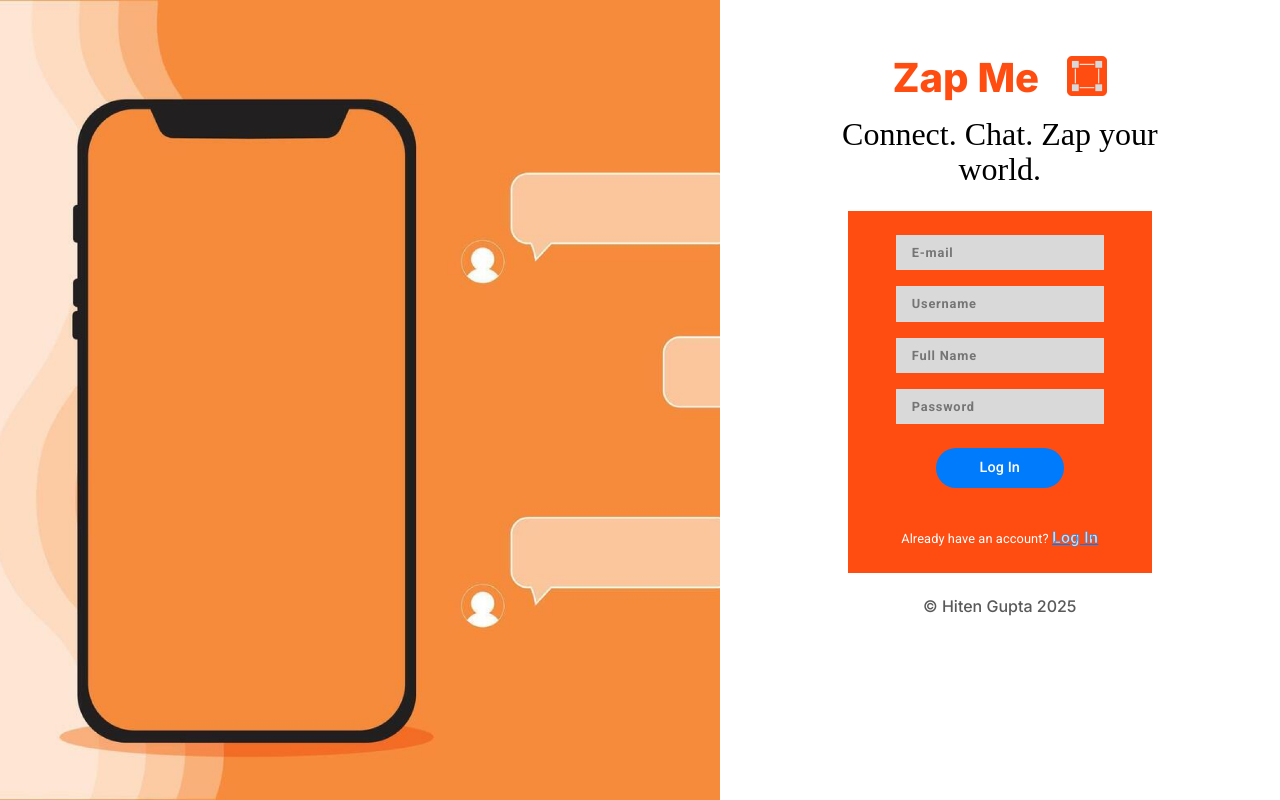
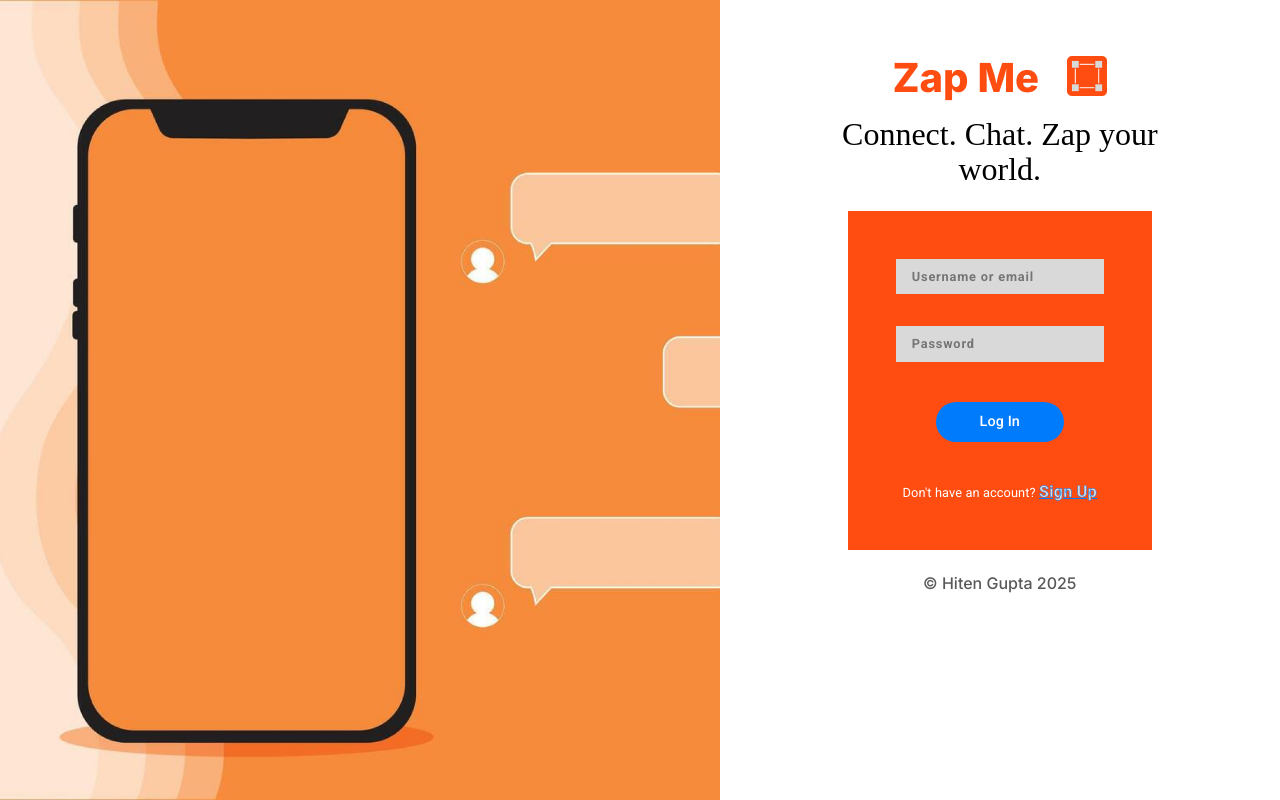
Before and after one commit to Hiten1007/ZapMe-Frontend, a Vue app: page / in a window 1280 px wide. Built offline with nearby package versions, Linux system fonts and the light colour scheme; a web font is replaced by a local one.

Commit message:
chats route setup

```diff
--- a/package.json
+++ b/package.json
@@ -13,6 +13,7 @@
     "format": "prettier --write src/"
   },
   "dependencies": {
+    "axios": "^1.7.9",
     "vue": "^3.5.13",
     "vue-router": "^4.5.0"
   },
--- a/src/components/HomePage.vue
+++ b/src/components/HomePage.vue
@@ -1,5 +1,19 @@
 <script setup lang="ts">
-import LoginPage from './SignUpPage.vue'
+import { ref } from 'vue'
+import SignUpPage from './SignUpPage.vue'
+import LoginPage from './LoginPage.vue'
+
+
+const currentStep = ref(1)
+
+
+const signUp = (): void => {
+  currentStep.value = 2
+}
+
+const login = (): void => {
+  currentStep.value = 1
+}
 </script>
 
 <template>
@@ -13,7 +27,16 @@ import LoginPage from './SignUpPage.vue'
         </div>
         <h2 class="subtext">Connect. Chat. Zap your world.</h2>
         <div class="credentialmaterial">
-          <LoginPage />
+          <component
+            :is="
+              {
+                1: LoginPage,
+                2: SignUpPage,
+              }[currentStep]
+            "
+            @login="login"
+            @signUp="signUp"
+          />
         </div>
         <h5 class="copyright">© Hiten Gupta 2025</h5>
       </div>
--- a/src/components/LoginPage.vue
+++ b/src/components/LoginPage.vue
@@ -1,16 +1,76 @@
-<script setup lang="ts"></script>
+<script setup lang="ts">
+import { ref } from 'vue'
+import {useRouter} from 'vue-router'
+import axios from 'axios'
+const emit = defineEmits(['signUp'])
+
+const router = useRouter()
+
+const emailoruser = ref('')
+const password = ref('')
+
+const submitForm = async () => {
+  try {
+    const formData = {
+      // Treat input as email if it matches an email pattern, otherwise username
+      [emailoruser.value.includes('@') ? 'email' : 'username']: emailoruser.value,
+      password: password.value,
+    }
+
+    console.log('Form data being sent:', formData)
+
+    const response = await axios.post('http://localhost:3000/api/users/loginUser', formData, {
+      headers: {
+        'Content-Type': 'application/json',
+      },
+    })
+    console.log('User created successfully:', response.data)
+
+    router.push('/chats')
+
+  } catch (error) {
+    // Check if the error is due to the server or network
+    if (axios.isAxiosError(error)) {
+      // Handle Axios-specific errors
+      if (error.response) {
+        console.error('Signup failed:', error.response.data.message || error.response.data)
+      } else if (error.request) {
+        console.error('No response from server:', error.request)
+      } else {
+        console.error('Axios error:', error.message)
+      }
+    } else {
+      // Handle non-Axios errors
+      console.error('Unexpected error:', error)
+    }
+  }
+}
+</script>
 
 <template>
   <div class="loginBox">
-    <div class="logincontent">
-      <div><input type="text" placeholder="Username or email" class="input" /></div>
-      <div><input type="password" placeholder="Password" class="input" /></div>
-      <div class="buttonBox"><button class="authbutton">Log In</button></div>
-    </div>
-    <div class="authchange">
-      Don't have an account?
-      <button class="authchangeB">Sign Up</button>
-    </div>
+    <form @submit.prevent="submitForm">
+      <div class="logincontent">
+        <div>
+          <input
+            type="text"
+            v-model="emailoruser"
+            placeholder="Username or email"
+            class="input"
+            required
+          />
+        </div>
+
+        <div>
+          <input type="password" v-model="password" placeholder="Password" class="input" required />
+        </div>
+        <div class="buttonBox"><button class="authbutton" type="submit">Log In</button></div>
+      </div>
+      <div class="authchange">
+        Don't have an account?
+        <button class="authchangeB" @click="emit('signUp')">Sign Up</button>
+      </div>
+    </form>
   </div>
 </template>
 
--- a/src/components/SignUpPage.vue
+++ b/src/components/SignUpPage.vue
@@ -1,18 +1,73 @@
-<script setup lang="ts"></script>
+<script setup lang="ts">
+import { ref } from 'vue'
+import axios from 'axios'
+
+const emit = defineEmits(['login'])
+
+// Define form data as reactive variables
+const email = ref('')
+const username = ref('')
+const fullName = ref('')
+const password = ref('')
+
+// Submit function to handle form data
+const submitForm = async () => {
+  try {
+    const formData = {
+      email: email.value,
+      username: username.value,
+      name: fullName.value,
+      password: password.value,
+    }
+    console.log('Form data being sent:', formData)
+    const response = await axios.post('http://localhost:3000/api/users/registerUser', formData, {
+      headers: {
+        'Content-Type': 'application/json',
+      },
+    })
+    console.log('User created successfully:', response.data)
+  } catch (error) {
+    // Check if the error is due to the server or network
+    if (axios.isAxiosError(error)) {
+      // Handle Axios-specific errors
+      if (error.response) {
+        console.error('Signup failed:', error.response.data.message || error.response.data)
+      } else if (error.request) {
+        console.error('No response from server:', error.request)
+      } else {
+        console.error('Axios error:', error.message)
+      }
+    } else {
+      // Handle non-Axios errors
+      console.error('Unexpected error:', error)
+    }
+  }
+}
+</script>
 
 <template>
   <div class="signupBox">
-    <div class="signupcontent">
-      <div><input type="email" placeholder="E-mail" class="input" /></div>
-      <div><input type="text" placeholder="Username" class="input" /></div>
-      <div><input type="text" placeholder="Full Name" class="input" /></div>
-      <div><input type="password" placeholder="Password" class="input" /></div>
-      <div class="buttonBox"><button class="authbutton">Log In</button></div>
-    </div>
-    <div class="authchange">
-      Already have an account?
-      <button class="authchangeB">Log In</button>
-    </div>
+    <form @submit.prevent="submitForm">
+      <div class="signupcontent">
+        <div>
+          <input type="email" v-model="email" placeholder="E-mail" class="input" required />
+        </div>
+        <div>
+          <input type="text" v-model="username" placeholder="Username" class="input" required />
+        </div>
+        <div>
+          <input type="text" v-model="fullName" placeholder="Full Name" class="input" required />
+        </div>
+        <div>
+          <input type="password" v-model="password" placeholder="Password" class="input" required />
+        </div>
+        <div class="buttonBox"><button class="authbutton" type="submit">Sign Up</button></div>
+      </div>
+      <div class="authchange">
+        Already have an account?
+        <button class="authchangeB" @click="emit('login')">Log In</button>
+      </div>
+    </form>
   </div>
 </template>
 
--- a/src/router/index.ts
+++ b/src/router/index.ts
@@ -1,5 +1,6 @@
 import { createRouter, createWebHistory } from 'vue-router'
 import HomePage from '../components/HomePage.vue'
+import ZapsLayout from '../components/ZapsLayout.vue'
 
 const router = createRouter({
   history: createWebHistory(import.meta.env.BASE_URL),
@@ -9,6 +10,11 @@ const router = createRouter({
       name: 'home',
       component: HomePage,
     },
+    {
+      path: '/chats',
+      name: 'chat',
+      component: ZapsLayout,
+    }
   ],
 })
 
```
Also changed, not shown: 1 other file (tests, documents, lock files or other folders).
